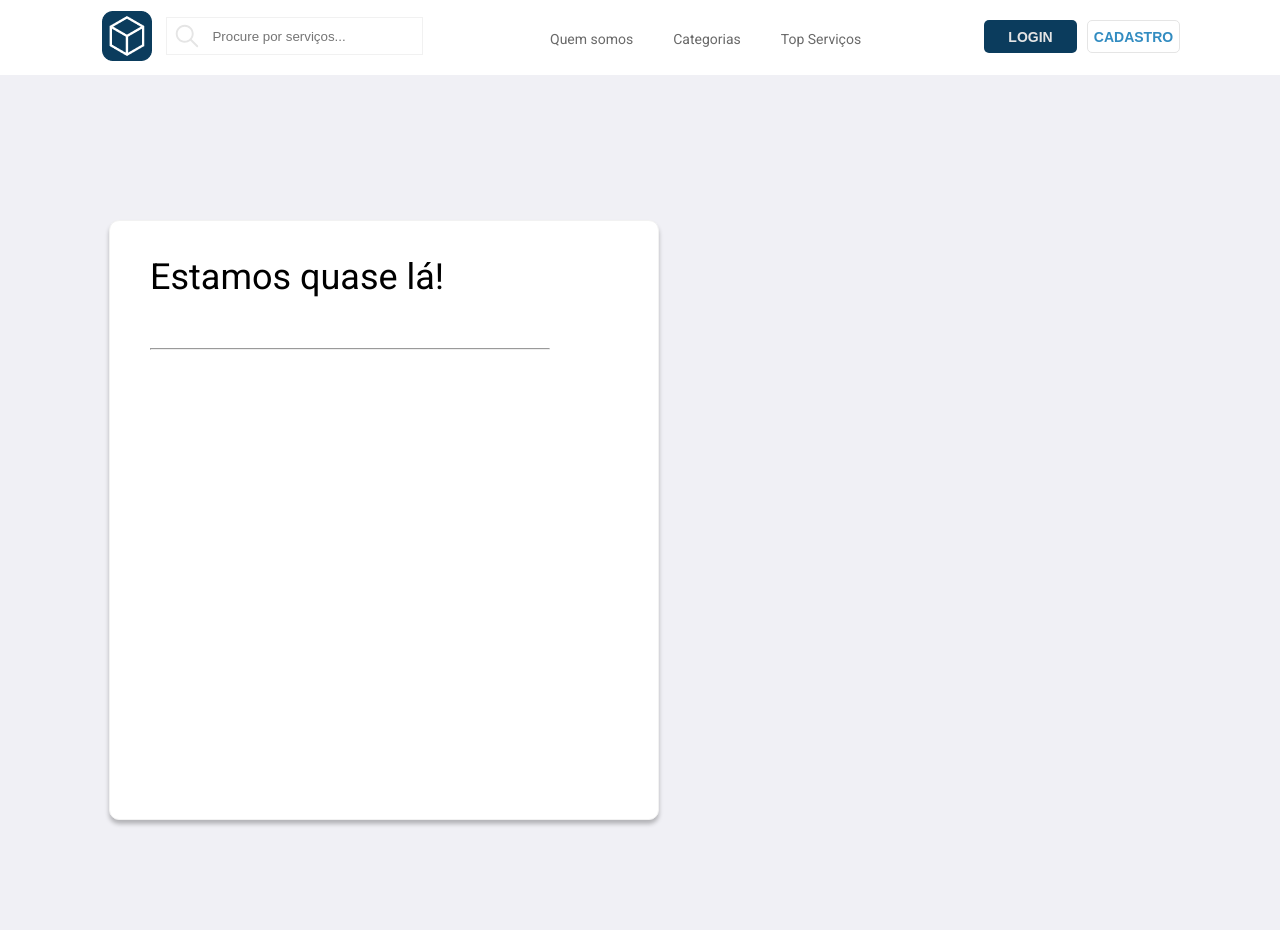
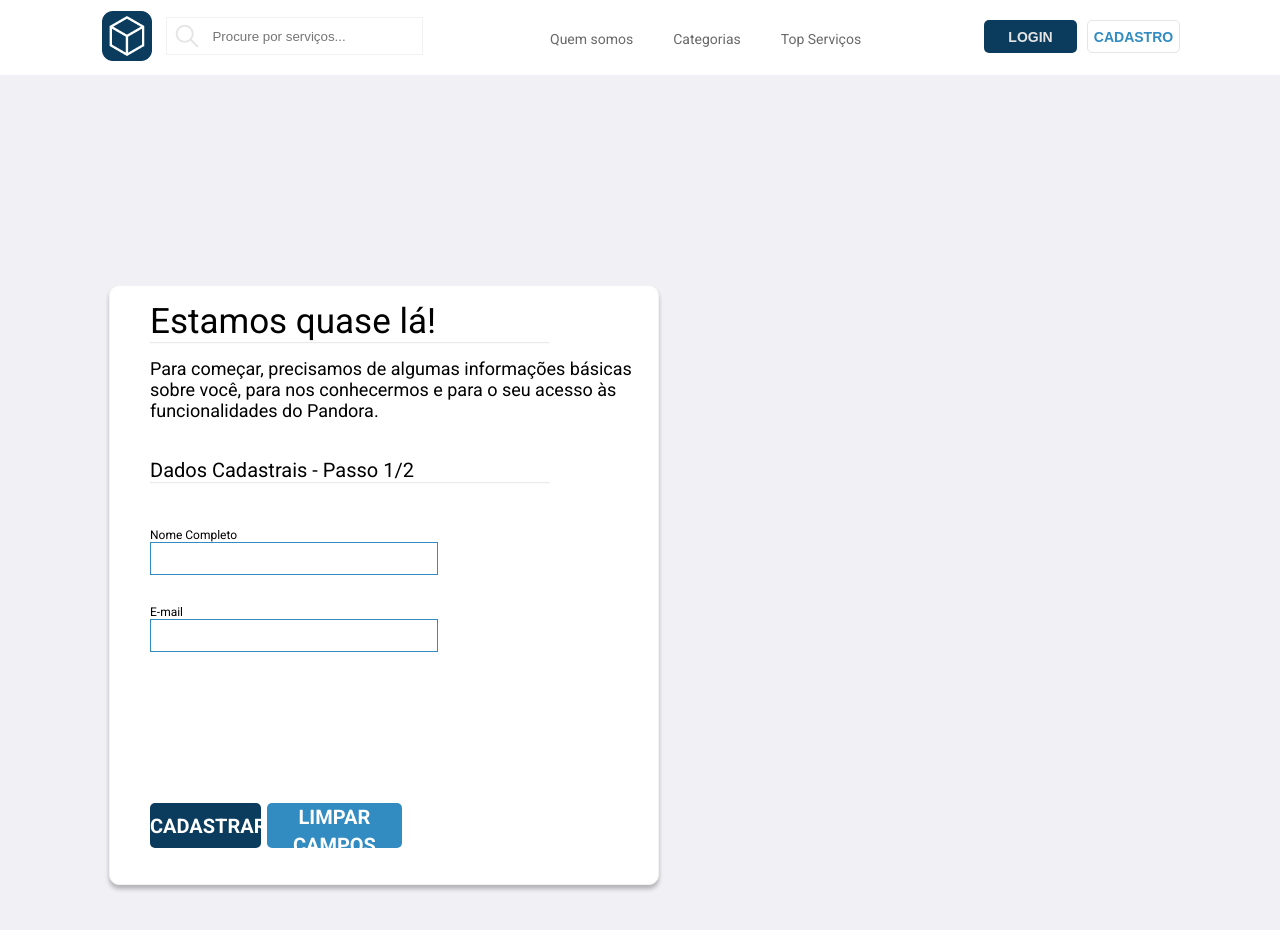
Before and after one commit to gpsx/front-pandora-project, a React (Create React App) app in the folder my-app/: page /#/register in a window 1280 px wide. Shown: the top 930 px of the page. Built offline with nearby package versions, Linux system fonts and the light colour scheme.

Commit message:
Tela de Cadastro - Inicio

```diff
--- a/my-app/src/views/RegisterView/index.js
+++ b/my-app/src/views/RegisterView/index.js
@@ -9,9 +9,50 @@ class Cadastro extends React.Component {
             <>
                 <Menu />
                     <div id='register-container'>
-                        <div className='content'>
-                            <h1>Estamos quase lá!</h1>
+                        <div className='rcontent'>
+
+                            <span id="title">Estamos quase lá!</span>
+
                             <hr></hr>
+
+                            <br/><br/>
+
+
+                            <div id='introduction'>Para começar, precisamos de algumas
+                                informações básicas sobre você,
+                                para nos conhecermos e para o seu acesso às
+                                funcionalidades do Pandora.</div>
+
+
+
+                            <div id="secondtitle">Dados Cadastrais - Passo 1/2</div>
+
+                            <hr></hr>
+
+                            <br/><br/>
+
+                            <form className='form-content'>
+                                    <p class='register-input'>
+                                        <label>Nome Completo</label>
+                                        <br/>
+                                        <input type="text"/>
+                                    </p>
+                                    <br />
+                                    <p class='register-input'>
+                                        <label>E-mail</label>
+                                        <br/>
+                                        <input type="password" />
+                                    </p>
+                                    <br />
+                                    <div className='register-button floatLeft'>
+                                        <button id='register' type='submit'>CADASTRAR</button>
+                                    </div>
+                                    <div className='clear-button floatLeft'>
+                                        <button id="clear" type='submit'>LIMPAR CAMPOS</button>
+                                    </div>
+
+                    </form>
+
 
                         </div>
 
--- a/my-app/src/views/RegisterView/style.css
+++ b/my-app/src/views/RegisterView/style.css
@@ -10,22 +10,34 @@
     display: flex;
     flex-wrap: wrap;
     justify-content: center;
+    margin-top: 65px;
 }
 
-h1 {
+#title {
     font-family: Roboto;
+    font-size:35px;
     font-style: normal;
     align-items: center;
     color: #000000;
 }
 
-div .content {
+#secondtitle {
+    margin-top: 100px;
+    font-family: Roboto;
+    font-size:20px;
+    font-style: normal;
+    align-items: center;
+    color: #000000;
+}
+
+div .rcontent {
     position: relative;
     margin: 1px;
     width: 550px;
     height: 600px;
     padding-top: 15px;
     padding-left:40px;
+    padding-right:40px;
     background: #ffffff;;
     border: 1px solid #F2F2F2;
     box-sizing: border-box;
@@ -33,9 +45,121 @@ div .content {
     border-radius: 10px;
 }
 
+div #introduction {
+    position: absolute;
+    font-family: Roboto;
+    font-style:inherit;
+    font-size: 18px;
+    align-items: center;
+}
+
 hr {
-  position: relative;
+  position: absolute;
   display: block;
+  opacity: 0.2;
   width: 400px;
   color: #595959;
 }
+
+
+.register-input label {
+    display: block;
+    margin-bottom: -30px;
+    font-size: 12px;
+}
+
+.register-input input {
+    display: block;
+    width: 288px;
+    height: 33px;
+    background: #FFFFFF;
+    border: 1px solid #328CC1;
+}
+
+.register-input a {
+    font-size: 10px;
+}
+
+
+
+.register-button button {
+    display: block;
+    width: 95%;
+    height: 45px;
+    /* Principal */
+    background: #0B3C5D;
+    border: none;
+    border-radius: 5px;
+    font-family: Roboto;
+    font-style: normal;
+    font-weight: bold;
+    font-size: 20px;
+    line-height: 28px;
+    color: #FFFFFF;
+    cursor: pointer;
+    transition: background-color(0.2s);
+
+}
+
+.register-button button:hover{
+    background: #696969;
+}
+
+.register-button a {
+    font-size: 15px;
+}
+
+
+.register-input label {
+    display: block;
+    margin-bottom: -30px;
+    font-size: 12px;
+}
+
+.register-input input {
+    display: block;
+    width: 288px;
+    height: 33px;
+    background: #FFFFFF;
+    border: 1px solid #328CC1;
+}
+
+.register-input a {
+    font-size: 10px;
+}
+
+
+
+.clear-button button {
+    display: block;
+    width: 85%;
+    height: 45px;
+    /* Principal */
+    background: #328CC1;
+    border: none;
+    border-radius: 5px;
+    font-family: Roboto;
+    font-style: normal;
+    font-weight: bold;
+    font-size: 20px;
+    line-height: 28px;
+    color: #FFFFFF;
+    cursor: pointer;
+    transition: background-color(0.2s);
+
+}
+
+.clear-button button:hover{
+    background: #696969;
+}
+
+.clear-button a {
+    font-size: 15px;
+}
+
+
+.floatLeft{
+    float:left;
+    margin-top:135px;
+
+}
```
